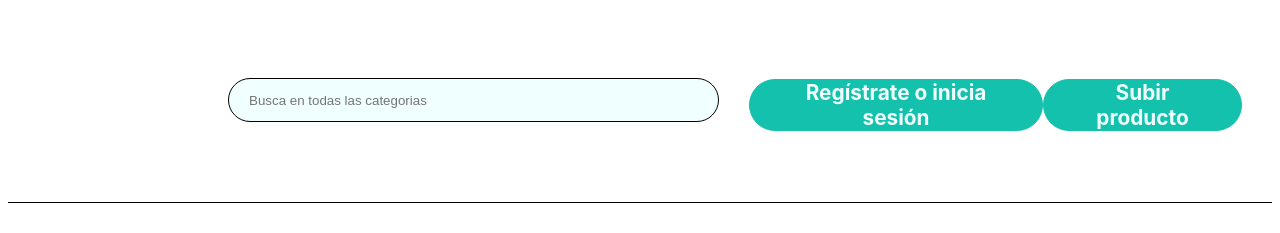
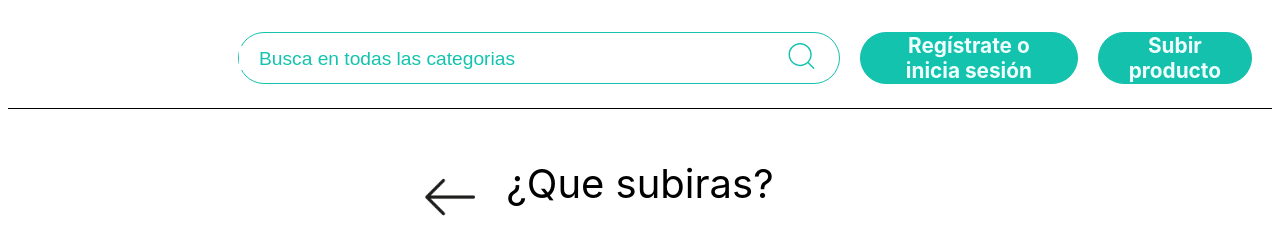
Before and after one commit to baiofer/Wallapop_React, a React (Create React App) app: page /adverts/new in a window 1280 px wide. Shown: the top 233 px of the page. Built offline with nearby package versions, Linux system fonts and the light colour scheme; no server answers; some icons are missing.

Commit message:
Insert Search bar in Header

```diff
--- a/package.json
+++ b/package.json
@@ -9,6 +9,7 @@
     "axios": "^1.6.2",
     "react": "^18.2.0",
     "react-dom": "^18.2.0",
+    "react-icons": "^4.12.0",
     "react-router-dom": "^6.20.1",
     "react-scripts": "5.0.1",
     "react-toastify": "^9.1.3",
--- a/src/components/layout/Header.css
+++ b/src/components/layout/Header.css
@@ -1,7 +1,8 @@
 .header {
+    display: flex;
+    margin: 0 auto;
     max-width: 100%;
-    margin: 0 auto;
-    display: flex;
+    height: 100px;
     justify-content: space-around;
     align-items: center;
     border-bottom-style: solid;
@@ -9,7 +10,7 @@
     border-bottom-color: black;
 }
 
-.icon {
+.header-icon {
     align-items: center;
     background-color: transparent;
     border-radius: 9999px;
@@ -21,12 +22,21 @@
     width: 200px;
     display: inline;
     margin-top: 10px;
-}
-.login {
-    align-items: flex-end;
+    margin-left: 20px;
+    margin-right: 10px;
 }
 
-.add {
- align-content: flex-start;
- margin-right: 30px;
+.header-search {
+    margin-left: 10px;
+    margin-right: 10px;
 }
+
+.header-login {
+    margin-left: 10px;
+    margin-right: 10px;
+}
+
+.header-add {
+    margin-left: 10px;
+    margin-right: 20px;
+}
--- a/src/components/layout/Header.js
+++ b/src/components/layout/Header.js
@@ -16,17 +16,19 @@ function Header() {
     return (
         <header className="header">
             <Link to="/">
-                <div className="icon">
+                <div className="header-icon">
                     <Icon width={ 190 } height={ 40 } />
                 </div>
             </Link>
-            <Search />
-            <div className="login">
+            <div className="header-search">
+                <Search />
+            </div>
+            <div className="header-login">
                 <AuthButton
                     variant='primary'
                 >Regístrate o inicia sesión</AuthButton>
             </div>
-            <div className="add">
+            <div className="header-add">
                 <Button
                     variant='primary'
                     onClick={handleClick}
--- a/src/components/shared/FormField.js
+++ b/src/components/shared/FormField.js
@@ -22,7 +22,6 @@ const FormField = ({autofocus, label, ...props}) => {
                 <input
                     className='formField-input'
                     ref={inputRef}
-
                     autoComplete='off'
                     onFocus={handleFocus}
                     onBlur={handleBlur}
--- a/src/components/shared/Search.css
+++ b/src/components/shared/Search.css
@@ -1,14 +1,40 @@
-.input {
-    background-color: azure;
-    color: azure;
-    cursor: pointer;
+.search {
+    position: relative;
+    display: flex;
+    width: 600px;
+    height: 50px;
+    justify-content: space-evenly;
+    align-items: center;
+    border-color: rgb(19, 195, 174);
     border-radius: 9999px;
+    border-width: 1px;
     border-style: solid;
-    border-width: 1px;
-    border-color: black;
-    height: 40px;
-    width: 500px;
+}
+
+.search-input {
+    width: 100%;
+    padding-right: 30px;
     padding-left: 20px;
-    margin: 30px;
-    margin-top: 20px;
+    border: none;
+    outline: none;
+    color: rgb(19, 195, 174);
+    font-size: 1.3rem;
 }
+
+input::placeholder {
+    color: rgb(19, 195, 174);
+    font-size: 1.2rem;
+}
+
+.search-iconContainer {
+    position: absolute;
+    top: 50%;
+    right: 20px;
+    transform: translateY(-50%);
+}
+
+.search-icon {
+    width: 35px;
+    height: 35px;
+    fill: rgb(19, 195, 174);
+}
--- a/src/components/shared/Search.js
+++ b/src/components/shared/Search.js
@@ -1,8 +1,41 @@
+import { CiSearch } from 'react-icons/ci'
 import './Search.css'
+import { useState } from 'react'
+import { useAdvert } from '../../pages/adverts/context'
 
-function Search({}) {
+function Search() {
+
+    const [searchText, setSearchText] = useState('')
+
+    const { handleAdvertsSearched } = useAdvert
+
+    const handleSearch = () => {
+        console.log(searchText)
+    }
+
+    const handleChange = (event) => {
+        setSearchText( currentSearchText => ({
+            ...currentSearchText,
+            [event.target.name]: event.target.value
+        }))
+    }
+
     return (
-        <input className="input" placeholder="Busca en todas las categorias"/>
+        <div className='search'>
+            <input
+                className="search-input"
+                name='searchText'
+                placeholder="Busca en todas las categorias"
+                onChange={handleChange}
+            />
+            <span
+                className='search-iconContainer'
+                onClick={handleSearch}
+            >
+                <CiSearch className='search-icon'/>
+            </span>
+        </div>
+
     )
 }
 
--- a/src/components/shared/button.css
+++ b/src/components/shared/button.css
@@ -1,5 +1,5 @@
 .button {
-    background-color: #13c1ac;
+    background-color: rgb(19, 195, 174);
     color: azure;
     cursor: pointer;
     border-radius: 9999px;
--- a/src/pages/adverts/advertPage/AdvertPage.js
+++ b/src/pages/adverts/advertPage/AdvertPage.js
@@ -75,7 +75,6 @@ function AdvertPage() {
     }
 
     const deleteAd = async () => {
-        console.log('deleting')
         try {
             setIsFetching(true)
             await deleteAdvert(advert.id)
--- a/src/pages/adverts/context.js
+++ b/src/pages/adverts/context.js
@@ -7,15 +7,19 @@ export const useAdvert = () => useContext(AdvertContext)
 export const AdvertContextProvider = ({ children }) => {
     const [tagsSelected, setTagsSelected] = useState('')
     const [photoSelected, setPhotoSelected] = useState('')
+    const [advertsSearched, setAdvertsSearched] = useState([])
 
     const handleTags = (tags) => setTagsSelected(tags)
     const handlePhoto = (photo) => setPhotoSelected(photo)
+    const handleAdvertsSearched = (adverts) => setAdvertsSearched(adverts)
 
     const AdvertValues = {
         tagsSelected,
         setTagsSelected: handleTags,
         photoSelected,
-        setPhotoSelected: handlePhoto
+        setPhotoSelected: handlePhoto,
+        advertsSearched,
+        handleAdvertsSearched
     }
 
     return (
```
Also changed, not shown: src/assets/search.png (added), 1 other file (tests, documents, lock files or other folders).
